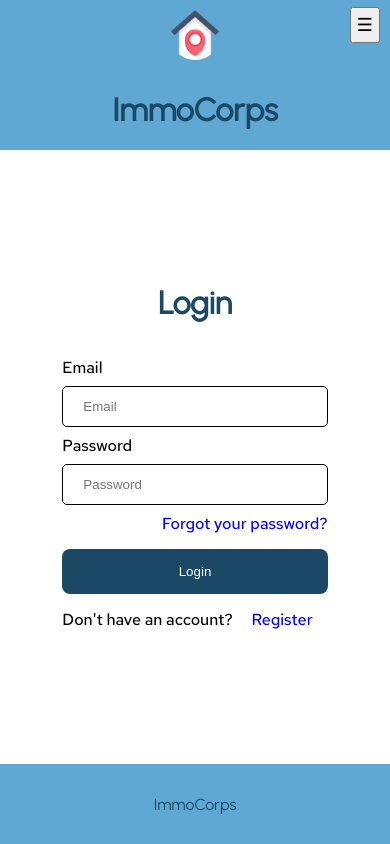
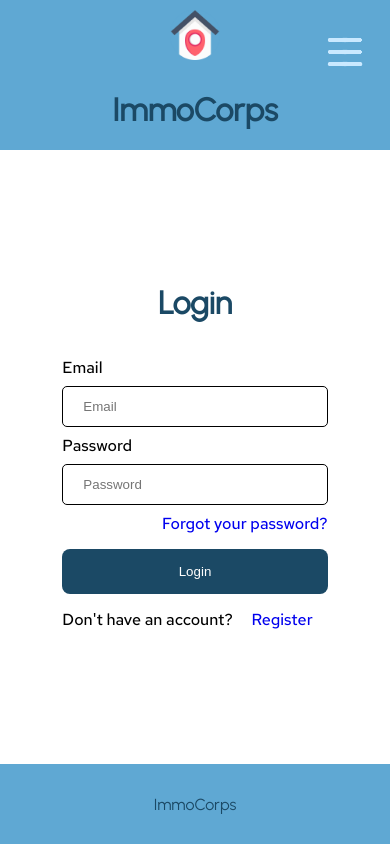
Before and after one commit to Samsou1/Market_Place_Front, a React (Vite) app: page /login in a window 390 px wide. Built offline with nearby package versions, Linux system fonts and the light colour scheme.

Commit message:
Change burger menu aspect

```diff
--- a/src/components/Navbar/index.jsx
+++ b/src/components/Navbar/index.jsx
@@ -1,7 +1,7 @@
 import { useState, useEffect } from 'react';
 import { Link } from 'react-router-dom';
 import logo_immo from '../../../src/images/logo.png';
-import LogoutButton from '../LogoutButton';
+// import LogoutButton from '../LogoutButton';
 
 const Navbar = () => {
 const [toggleMenu, setToggleMenu] = useState(false);
@@ -25,7 +25,6 @@ window.addEventListener("resize", changeWidth);
 }, [])
   return(
     <header>
-
       <Link className="link" to='/' ><img src={logo_immo} alt="logo"></img></Link>
       <Link className="link" to='/' ><h1 className='company'>ImmoCorps</h1></Link>
       <nav>
@@ -39,9 +38,31 @@ window.addEventListener("resize", changeWidth);
             {/* <li><LogoutButton/></li> */}
           </ul>
         )}
-        <button onClick={toggleNav} className="btn">☰</button>
+        {/* <button onClick={toggleNav} className="btn">☰</button> */}
+        <svg>
+          <defs>
+            <filter id="gooeyness">
+              <feGaussianBlur in="SourceGraphic" stdDeviation="2.2" result="blur" />
+              <feColorMatrix in="blur" mode="matrix" values="1 0 0 0 0  0 1 0 0 0  0 0 1 0 0  0 0 0 20 -10" result="gooeyness" />
+              <feComposite in="SourceGraphic" in2="gooeyness" operator="atop" />
+            </filter>
+          </defs>
+        </svg>
+        <div onclick={toggleNav} className="plate">
+          <svg className="burger" version="1.1" height="100" width="100" viewBox="0 0 100 100">
+            <path className="line line1" d="M 50,65 H 70 C 70,65 75,65.198488 75,70.762712 C 75,73.779026 74.368822,78.389831 66.525424,78.389831 C 22.092231,78.389831 -18.644068,-30.508475 -18.644068,-30.508475" />
+            <path className="line line2" d="M 50,35 H 70 C 70,35 81.355932,35.300135 81.355932,25.635593 C 81.355932,20.906215 78.841706,14.830508 72.881356,14.830508 C 35.648232,14.830508 -30.508475,84.322034 -30.508475,84.322034" />
+            <path className="line line3" d="M 50,50 H 30 C 30,50 12.288136,47.749959 12.288136,60.169492 C 12.288136,67.738339 16.712974,73.305085 40.677966,73.305085 C 73.791674,73.305085 108.47458,-19.915254 108.47458,-19.915254" />
+            <path className="line line4" d="M 50,50 H 70 C 70,50 81.779661,50.277128 81.779661,36.607372 C 81.779661,28.952694 77.941689,25 69.067797,25 C 39.95532,25 -16.949153,119.91525 -16.949153,119.91525" />
+            <path className="line line5" d="M 50,65 H 30 C 30,65 17.79661,64.618439 17.79661,74.152543 C 17.79661,80.667556 25.093813,81.355932 38.559322,81.355932 C 89.504001,81.355932 135.59322,-21.186441 135.59322,-21.186441" />
+            <path className="line line6" d="M 50,35 H 30 C 30,35 16.525424,35.528154 16.525424,24.152542 C 16.525424,17.535987 22.597755,13.559322 39.40678,13.559322 C 80.617882,13.559322 94.067797,111.01695 94.067797,111.01695" />
+          </svg>
+          <svg className='x' version="1.1" height="100" width="100" viewBox="0 0 100 100">
+            <path className="line" d="M 34,32 L 66,68" />
+            <path className="line" d="M 66,32 L 34,68" />
+          </svg>
+        </div>
       </nav>
-
     </header>
   )
 }
--- a/src/styles/components/_navbar.scss
+++ b/src/styles/components/_navbar.scss
@@ -44,19 +44,107 @@ header {
   align-items: center;
   position: relative;
 }
-.btn {
+// .btn {
+//   display: none;
+//   position: absolute;
+//   right: 10px;
+//   top: 7px;
+//   padding: 5px;
+//   color: #000;
+//   font-size: 18px;
+// }
+
+.link {
+  margin: 0 15px;
+  cursor: pointer;
+}
+
+svg {
+  height: 80px;
+  position: absolute;
+  width: 80px;
+}
+
+.plate {
+  height: 80px;
+  width: 80px;
   display: none;
   position: absolute;
   right: 10px;
   top: 7px;
   padding: 5px;
-  color: #000;
   font-size: 18px;
 }
+.burger {
+  filter: url(#gooeyness);
+}
+.x {
+  transform: scale(0);
+  transition: transform 400ms;
+}
+.line {
+  fill: none;
+  stroke: $color-whiteblue;
+  stroke-width: 6px;
+  stroke-linecap: round;
+  stroke-linejoin: round;
+  transform-origin: 50%;
+  transition: stroke-dasharray 500ms 200ms, stroke-dashoffset 500ms 200ms, transform 500ms 200ms;
+}
+.x .line {
+  stroke-width: 5.5px;
+}
 
-.link {
-  margin: 0 15px;
-  cursor: pointer;
+.plate .line1 {
+  stroke-dasharray: 21 185.62753295898438;
+  transition-delay: 0;
+}
+.plate .line2 {
+  stroke-dasharray: 21 178.6514129638672;
+  transition-delay: 30ms;
+}
+.plate .line3 {
+  stroke-dasharray: 21 197.92425537109375;
+  transition-delay: 60ms;
+}
+.plate .line4 {
+  stroke-dasharray: 21 190.6597137451172;
+  transition-delay: 90ms;
+}
+.plate .line5 {
+  stroke-dasharray: 21 208.52874755859375;
+  transition-delay: 120ms;
+}
+.plate .line6 {
+  stroke-dasharray: 21 186.59703063964844;
+  transition-delay: 150ms;
+}
+.active.plate .line1 {
+  stroke-dasharray: 5 185.62753295898438;
+  stroke-dashoffset: -141px;
+}
+.active.plate .line2 {
+  stroke-dasharray: 5 178.6514129638672;
+  stroke-dashoffset: -137px;
+}
+.active.plate .line3 {
+  stroke-dasharray: 5 197.92425537109375;
+  stroke-dashoffset: -176px;
+}
+.active.plate .line4 {
+  stroke-dasharray: 5 190.6597137451172;
+  stroke-dashoffset: -159px;
+}
+.active.plate .line5 {
+  stroke-dasharray: 5 208.52874755859375;
+  stroke-dashoffset: -139px;
+}
+.active.plate .line6 {
+  stroke-dasharray: 5 186.59703063964844;
+  stroke-dashoffset: -176px;
+}
+.active.plate .x {
+  transition: transform 400ms 250ms;
 }
 
 @media screen and (max-width: 500px) {
@@ -72,7 +160,11 @@ header {
     line-height: 5px;
     text-align: center;
   }
-  .btn {
+  // .btn {
+  //   display:block;
+  // }
+
+  .plate {
     display:block;
   }
-};
+}
```
